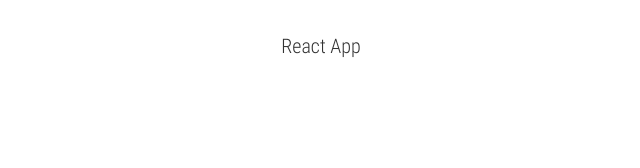
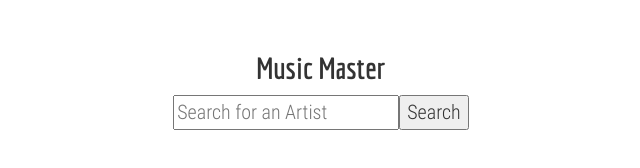
Before and after one commit to xvega/music-master-project-reactjs, a React app: page / in a window 1280 px wide. Shown: the whole page, without its empty margins (319-959 px from the left). Built offline with nearby package versions, Linux system fonts and the light colour scheme.

Commit message:
Track user input in the state

```diff
--- a/src/components/App.js
+++ b/src/components/App.js
@@ -1,14 +1,37 @@
 import React, { Component } from 'react';
 
 class App extends Component{
-    state = { displayBio: false };
+    state = { artistQuery: '' };
 
     toggleDisplayBio = () => {
         this.setState({displayBio: !this.state.displayBio});
     }
+
+    updateArtistQuery = event => {
+        console.log('event.target.value', event.target.value);
+        this.setState({artistQuery: event.target.value})
+    }
+
+    searchArtist = () => {
+        console.log('this.state', this.state)
+    }
+
+    handleKeyPress = event => {
+        if  (event.key === "Enter") {
+            this.searchArtist();
+        }
+    }
+
     render() {
         return(
-            <div>React App</div>
+            <div>
+                <h2>Music Master</h2>
+                <input
+                    onChange={this.updateArtistQuery}
+                    onKeyPress={this.handleKeyPress}
+                    placeholder="Search for an Artist" />
+                <button onClick={this.searchArtist}>Search</button>
+            </div>
         )
     }
 }
```
Also changed, not shown: dist/economica-bold.8afe7b2f.ttf (added), dist/index.html, dist/roboto-condensed.light.b2508121.ttf (added), 10 other files.
